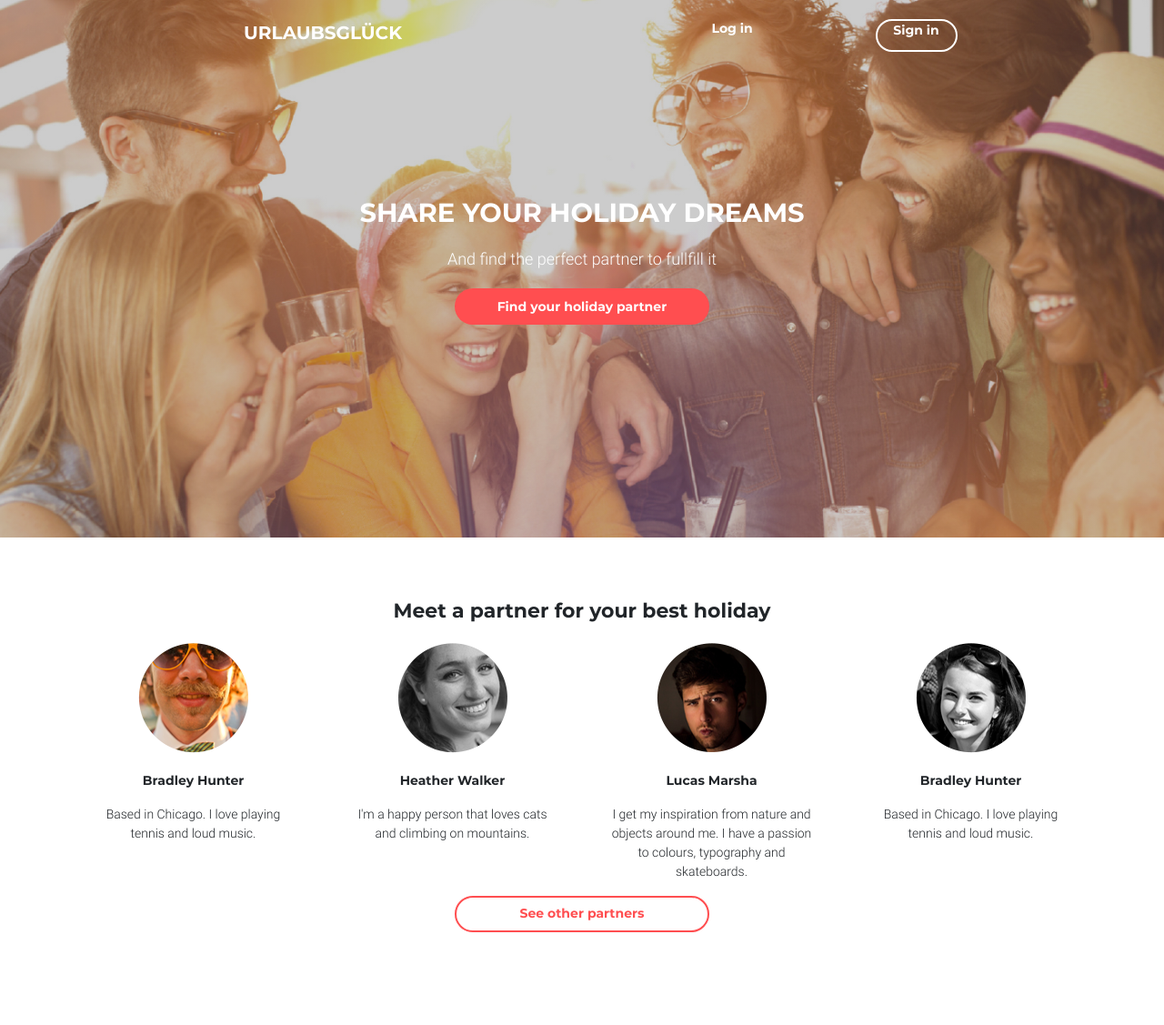
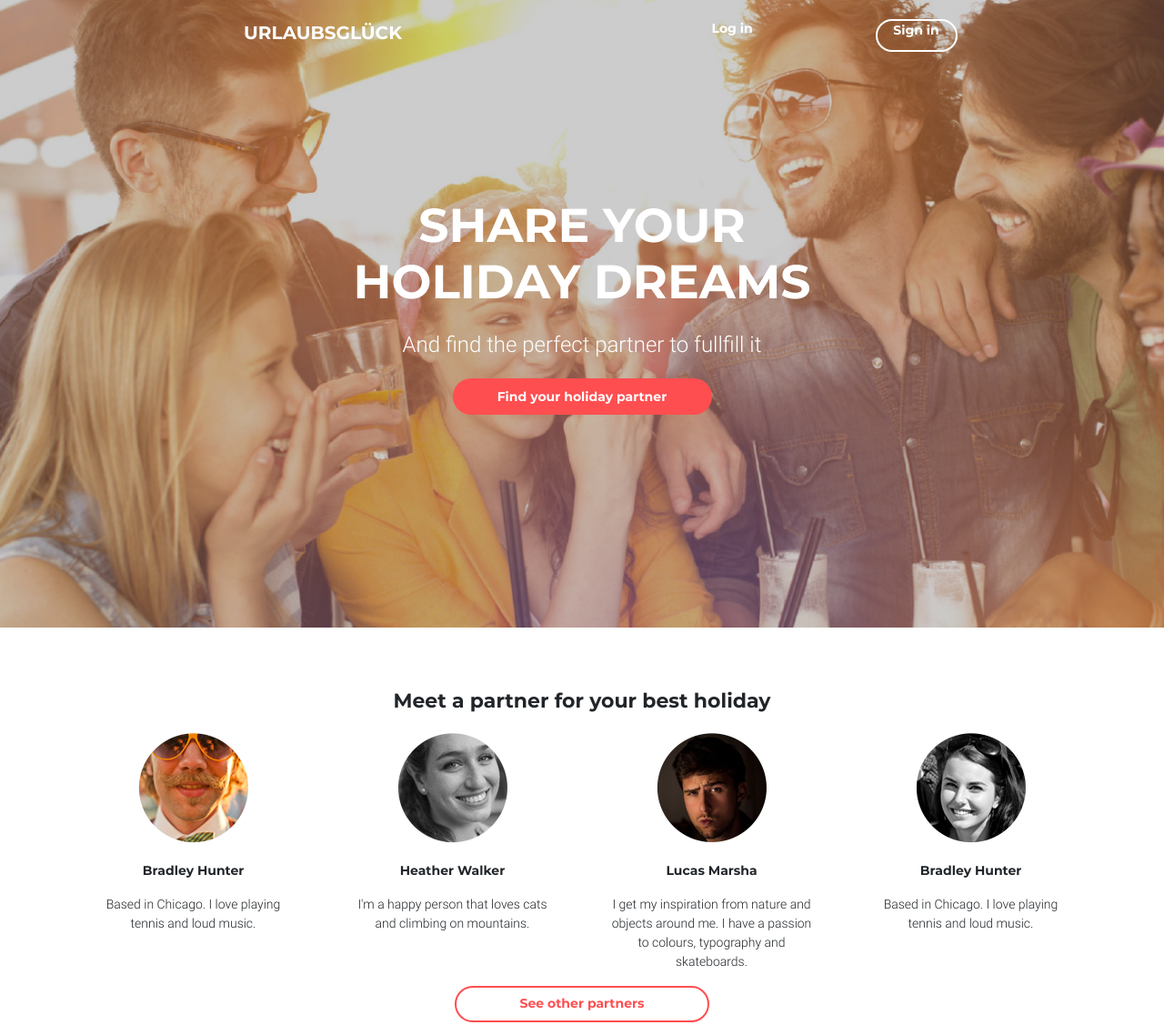
Before and after one commit to erastfandorin/-goit-fe-course, a plain HTML site: page html-css/module09/index.html in a window 1280 px wide. Shown: the whole page at 91% size. Before the commit the page ends 1082 px from the top, so only its background shows below. Drawn offline with nearby package versions, Linux system fonts and the light colour scheme.

Commit message:
fix md 09

```diff
--- a/html-css/module09/css/style.css
+++ b/html-css/module09/css/style.css
@@ -94,7 +94,7 @@
   text-align: center;
   margin-bottom: 19px;
   font-family: RobotoL;
-  width: 217px;
+  /*width: 217px*/;
 }
 
 .button_find {
@@ -182,10 +182,15 @@
 
   .page_text {
     width: 398px;
+    font-size: 24px;
   }
 
   .nav {
     padding-bottom: 160px;
+  }
+
+  .hedline_text {
+    font-size: 52px;
   }
 
 }
--- a/html-css/module09/index.html
+++ b/html-css/module09/index.html
@@ -4,7 +4,7 @@
     <meta charset="UTF-8" />
     <meta name="viewport" content="width=device-width, initial-scale=1.0" />
     <meta http-equiv="X-UA-Compatible" content="ie=edge" />
-    <link rel="stylesheet" href="../module09/css/style.css" />
+    <link rel="stylesheet" href="../../css/style.css" />
     <link
       rel="stylesheet"
       href="https://maxcdn.bootstrapcdn.com/bootstrap/4.0.0-beta.2/css/bootstrap.min.css"
@@ -27,22 +27,26 @@
             >URLAUBSGLÜCK</a
           >
         </div>
-        <div class="header_content">
-          <h1 class="hedline_text">Share your holiday dreams</h1>
-          <p class="page_text">And find the perfect partner to fullfill it</p>
-          <a href="" class="button button_find">Find your holiday partner</a>
+        <div class="row header_content">
+          <h1 class="col-12 col-md-9 col-lg-6 hedline_text">Share your holiday dreams</h1>
+          <p class="col-10  page_text">And find the perfect partner to fullfill it</p>
+          <a href="" class="col-10 col-md-4 col-lg-3 button button_find">Find your holiday partner</a>
         </div>
       </div>
     </header>
     <main>
       <section class="our-team">
-        <h2 class="our-team_hedline">Meet a partner for your best holiday</h2>
         <div class="container our-team_list">
+          <div class="row">
+            <div class="col-12">
+                <h2 class="our-team_hedline">Meet a partner for your best holiday</h2>
+            </div>
+          </div>
           <div class="row">
             <div class="col-12 col-md-6 col-lg-3 order-md-1 d-flex justify-content-center">
               <div class="our-team_item">
                 <div class="img_fix">
-                  <img src="../module09/img/img1.png" alt="" />
+                  <img src="img/img1.png" alt="" />
                 </div>
                 <p class="our-team_name">Bradley Hunter</p>
                 <p class="our-team_text">
@@ -85,8 +89,12 @@
               </div>
             </div>
           </div>
+          <div class="row">
+            <div class="col-12">
+              <a href="" class="button button_other">See other partners</a>
+            </div>
+          </div>
         </div>
-        <a href="" class="button button_other">See other partners</a>
       </section>
     </main>
   </body>
```
